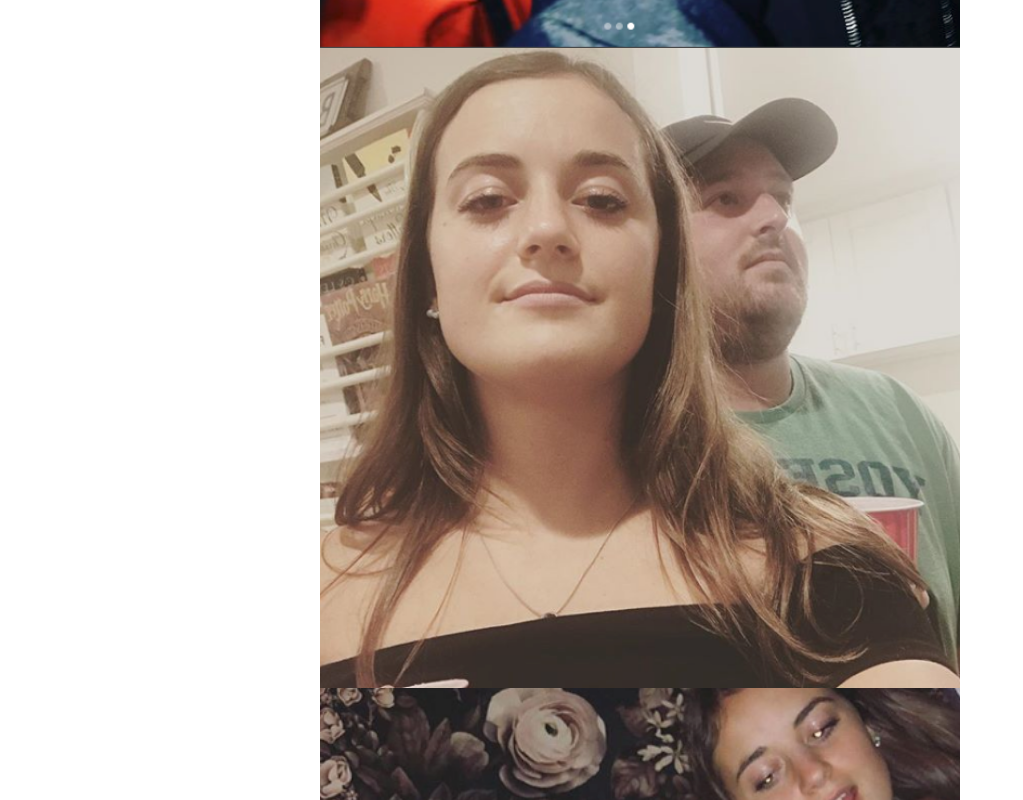
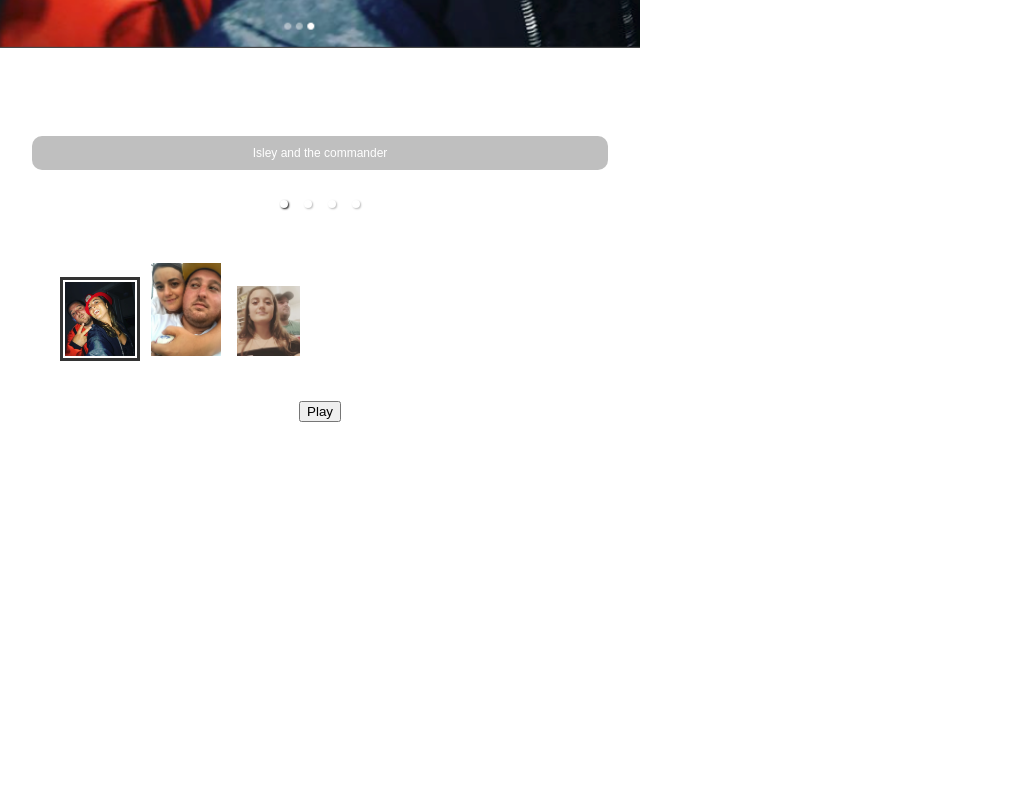
Before and after one commit to alorr10/aleclorrainemusic, a React (Create React App) app: page / in a window 1280 px wide. Shown: the part 820-1620 px from the top of the page, without its empty margins (0-1023 px from the left). Built offline with nearby package versions, Linux system fonts and the light colour scheme.

Commit message:
play song

```diff
--- a/package.json
+++ b/package.json
@@ -5,6 +5,8 @@
   "dependencies": {
     "react": "^16.4.1",
     "react-dom": "^16.4.1",
+    "react-player": "^1.6.4",
+    "react-responsive-carousel": "^3.1.41",
     "react-scripts": "1.1.4"
   },
   "scripts": {
--- a/src/App.css
+++ b/src/App.css
@@ -13,22 +13,8 @@
   font-size: 1.5em;
 }
 
-.pics {
-  display: flex;
-  flex-direction: column;
-  align-items: center;
-  justify-content: center;
+@media screen and (min-width: 992px) {
+  .carousel {
+    width: 50%;
+  }
 }
-
-.pic {
-  width: 50%;
-  height: 10%;
-}
-
-.pic-2 {
-  transform: rotate(90deg);
-}
-
-#pic-2-div {
-  margin-top: 100;
-}
--- a/src/App.js
+++ b/src/App.js
@@ -3,8 +3,10 @@ import One from './images/One.png';
 import Two from './images/Two.jpeg';
 import Three from './images/Three.png';
 import Four from './images/Four.png';
+import { Carousel } from 'react-responsive-carousel';
+import styles from 'react-responsive-carousel/lib/styles/carousel.min.css';
 import './App.css';
-
+import MusicPlayer from './MusicPlayer';
 class App extends Component {
   render() {
     return (
@@ -12,17 +14,32 @@ class App extends Component {
         <header className="App-header">
           <h1 className="App-title">Alec Lorraine Music</h1>
           <h3>
-            <span role="img" aria-label="Heart">❤️</span>
+            <span role="img" aria-label="Heart">
+              ❤️
+            </span>
           </h3>
           <h2> Isley </h2>
         </header>
-        <div className="pics">
-          <img src={One} className="pic" alt="Isley" />
-          <img src={Three} className="pic" alt="Isley" />
-          <img src={Four} className="pic" alt="Isley" />
-          <div id="pic-2-div">
-            <img src={Two} className="pic pic-2" alt="Isley" />
-          </div>
+        <div className="carousel">
+          <Carousel>
+            <div>
+              <img src={One} />
+              <p className="legend">Isley and the commander</p>
+            </div>
+            <div>
+              <img src={Two} />
+              <p className="legend">Rawlings. Is it in you?</p>
+            </div>
+            <div>
+              <img src={Three} />
+              <p className="legend">I dont know she exists</p>
+            </div>
+            <div>
+              <img src={Four} />
+              <p className="legend">Artsy</p>
+            </div>
+          </Carousel>
+          <MusicPlayer />
         </div>
       </div>
     );
--- /dev/null
+++ b/src/MusicPlayer.js
@@ -0,0 +1,24 @@
+import React, { Component } from 'react';
+import ReactPlayer from 'react-player';
+import Imperfectly from './Sounds/Imperfectly.m4a';
+class MusicPlayer extends Component {
+  state = {
+    playing: false,
+  };
+
+  onClick = () => {
+    this.setState(prevState => {
+      return { playing: !prevState.playing };
+    });
+  };
+  render() {
+    return (
+      <div>
+        <button onClick={this.onClick}>{this.state.playing ? 'Stop' : 'Play'}</button>
+        <ReactPlayer url={Imperfectly} playing={this.state.playing} />
+      </div>
+    );
+  }
+}
+
+export default MusicPlayer;
```
Also changed, not shown: 2 other files (tests, documents, lock files or other folders).
